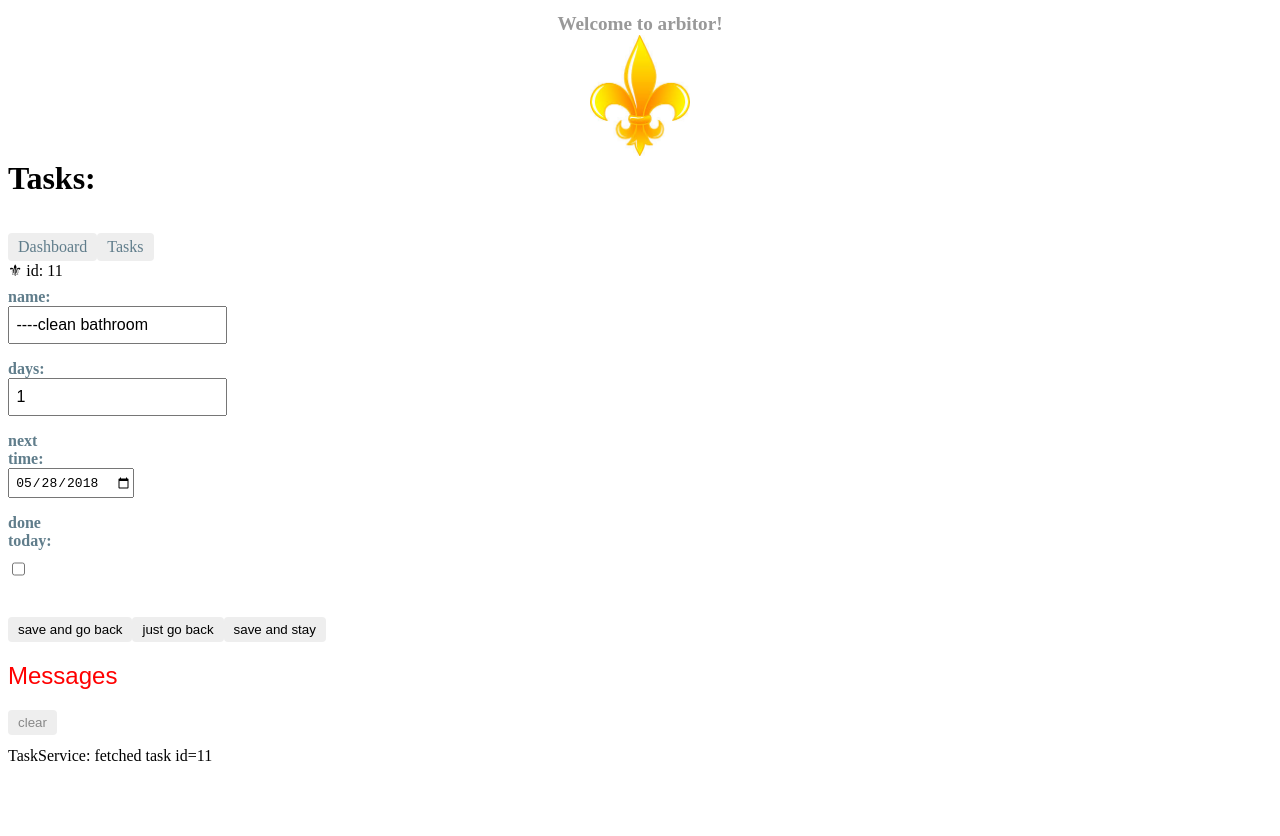
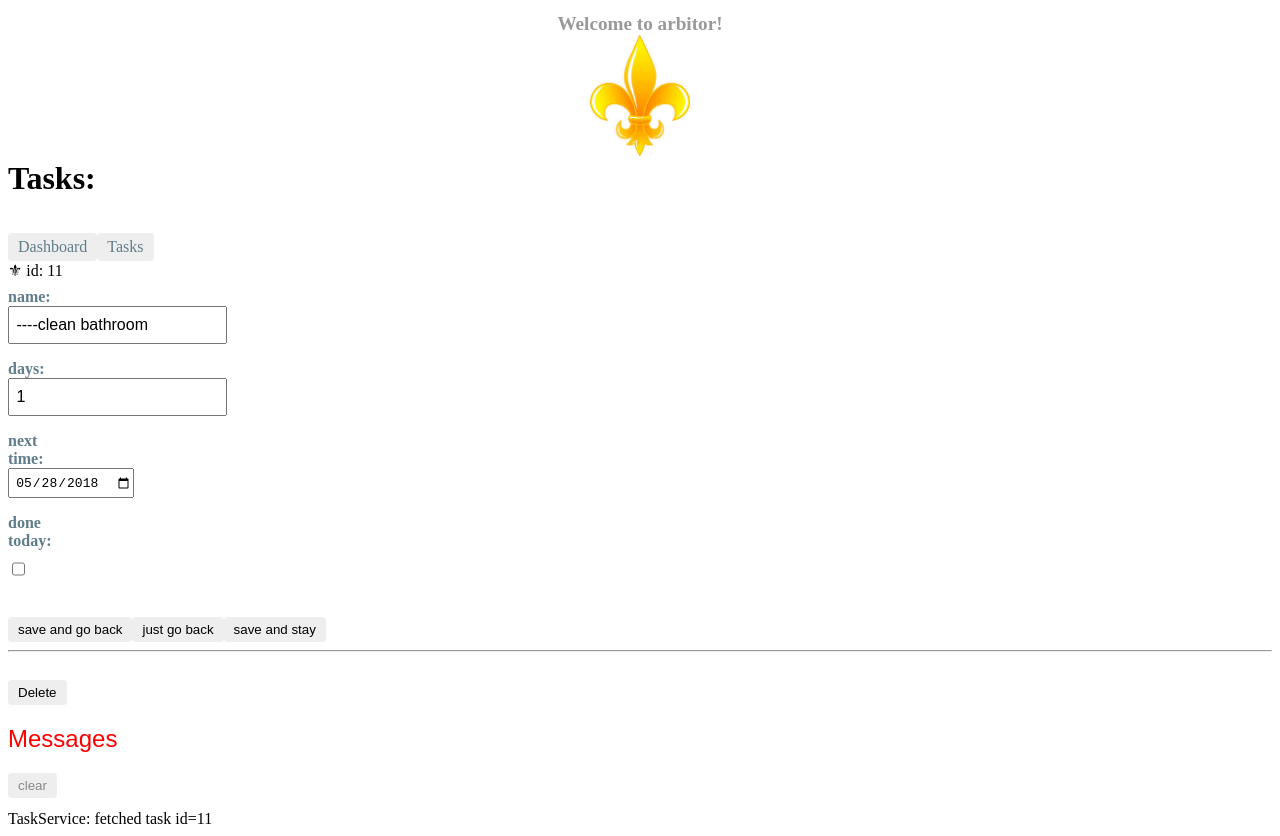
Before and after one commit to caffeinesquirrel/arbiter, an Angular app: page /detail/11 in a window 1280 px wide. Before the commit the page ends 800 px from the top, so only its background shows below. Built offline with nearby package versions, Linux system fonts and the light colour scheme.

Commit message:
added deleteTask

```diff
--- a/src/app/task-detail/task-detail.component.html
+++ b/src/app/task-detail/task-detail.component.html
@@ -23,4 +23,6 @@
   <button (click)=saveAndBack()>save and go back</button>
   <button (click)="goBack()">just go back</button>
   <button (click)="save()">save and stay</button>
+  <hr>
+  <button (click)="delete()">Delete</button>
 </div>
--- a/src/app/task-detail/task-detail.component.ts
+++ b/src/app/task-detail/task-detail.component.ts
@@ -3,6 +3,7 @@ import { Task } from '../task';
 import { ActivatedRoute } from '@angular/router';
 import { TaskService } from '../task.service';
 import { Location } from '@angular/common';
+import { Router } from '@angular/router';
 
 @Component({
   selector: 'app-task-detail',
@@ -17,7 +18,8 @@ export class TaskDetailComponent implements OnInit {
   constructor(
     private route: ActivatedRoute,
     private taskService: TaskService,
-    private location: Location
+    private location: Location,
+    public router: Router,
   ) { }
 
   ngOnInit(): void {
@@ -55,4 +57,9 @@ export class TaskDetailComponent implements OnInit {
     this.save();
     this.goBack();
   }
+
+  delete(): void {
+    this.taskService.deleteTask(this.task.id);
+    this.router.navigate([`/dashboard`]);
+  }
 }
--- a/src/app/task.service.ts
+++ b/src/app/task.service.ts
@@ -50,4 +50,10 @@ export class TaskService {
     el.days = task.days;
     el.next = next;
   }
+
+  deleteTask(id: number): void {
+    const el = TASKS.find(task => task.id === id);
+    const index = TASKS.indexOf(el);
+    TASKS.splice(index, 1);
+  }
 }
```
